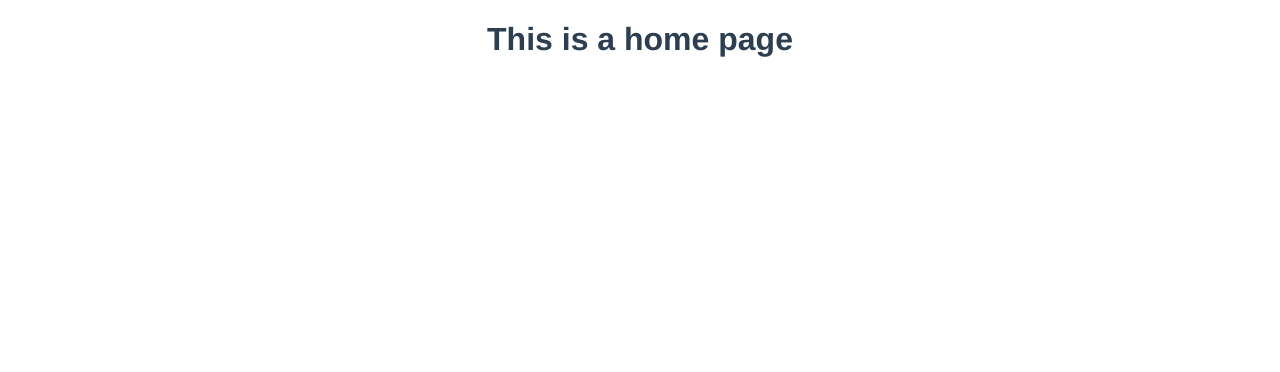
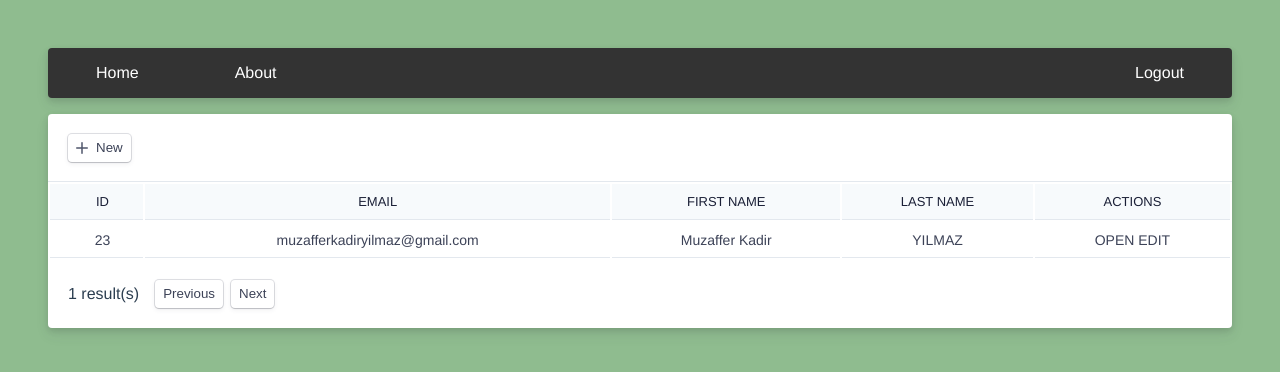
Before and after one commit to muzafferkadir/Vue-Reqres, a Vue app: page / in a window 1280 px wide. Shown: the top 372 px of the page. Built offline with nearby package versions, Linux system fonts and the light colour scheme.

Commit message:
Navbar, Users Page Table

```diff
--- a/package.json
+++ b/package.json
@@ -8,6 +8,8 @@
   },
   "dependencies": {
     "core-js": "^3.6.5",
+    "sass": "^1.32.4",
+    "sass-loader": "^10.1.1",
     "vue": "^2.6.11",
     "vue-router": "^3.2.0",
     "vuex": "^3.4.0"
--- a/src/components/Navbar.vue
+++ b/src/components/Navbar.vue
@@ -1,6 +1,10 @@
 <template>
-  <div>
-
+  <div class="navbar">
+    <ul>
+      <li><router-link to="/">Home</router-link></li>
+      <li><router-link to="/about">About</router-link></li>
+      <li style="float:right"><router-link to="/">Logout</router-link></li>
+    </ul>
   </div>
 </template>
 
@@ -9,19 +13,33 @@ export default {
   name: 'Navbar',
 }
 </script>
-<style scoped>
-h3 {
-  margin: 40px 0 0;
+<style scoped>ul {
+  list-style-type: none;
+  margin: 0;
+  padding: 0;
+  overflow: hidden;
+  background-color: #333;
+  border-radius: 4px;
+  overflow: hidden;
+  box-shadow: 0 7px 14px 0 rgba(60, 66, 87, 0.08), 0 3px 6px 0 rgba(0, 0, 0, 0.12);
 }
-ul {
-  list-style-type: none;
-  padding: 0;
+
+li {
+  float: left;
 }
-li {
-  display: inline-block;
-  margin: 0 10px;
+
+li a {
+  display: block;
+  color: white;
+  text-align: center;
+  padding: 1rem 3rem;
+  text-decoration: none;
 }
-a {
-  color: #42b983;
+
+li a:hover:not(.active) {
+  background-color: #111;
+}
+.navbar{
+  margin-bottom: 1rem;
 }
 </style>
--- a/src/layouts/MainLayout.vue
+++ b/src/layouts/MainLayout.vue
@@ -11,3 +11,9 @@ export default {
   components: { Navbar }
 }
 </script>
+<style>
+body{
+    background-color: darkseagreen;
+    margin: 3rem;
+}
+</style>
--- a/src/views/About.vue
+++ b/src/views/About.vue
@@ -1,7 +1,7 @@
 
 <template>
   <div>
-    <h1>This is an about page</h1>
+    <h1>Muzaffer Kadir YILMAZ 2021</h1>
   </div>
 </template>
 
--- a/src/views/Home.vue
+++ b/src/views/Home.vue
@@ -1,6 +1,45 @@
 <template>
-  <div>
-    <h1>This is a home page</h1>
+  <div class="container">
+    <div class="Card">
+      <div class="Card__content Card__content--border">
+        <button class="Button">
+          <svg aria-hidden="true" height="12" width="12" viewBox="0 0 16 16" xmlns="http://www.w3.org/2000/svg">
+            <path d="M9 7h6a1 1 0 0 1 0 2H9v6a1 1 0 0 1-2 0V9H1a1 1 0 1 1 0-2h6V1a1 1 0 1 1 2 0z" fill-rule="evenodd"></path>
+          </svg>
+          <span>New</span>
+        </button>
+      </div>
+      <table class="Table">
+        <thead>
+          <tr>
+
+            <td>ID</td>
+            <td>EMAIL</td>
+            <td>FIRST NAME</td>
+            <td>LAST NAME</td>
+            <td>ACTIONS</td>
+          </tr>
+        </thead>
+        <tbody>
+          <tr>
+            <td> 23 </td>
+            <td>muzafferkadiryilmaz@gmail.com</td>
+            <td>Muzaffer Kadir</td>
+            <td>YILMAZ</td>
+            <td>OPEN EDIT</td>
+          </tr>
+        </tbody>
+      </table>
+      <div class="Card__content">
+        <div class="Card__content-text"><strong>1</strong> result(s)</div>
+        <button class="Button ml-auto" >
+          <span>Previous</span>
+        </button>
+        <button class="Button ml-2" >
+          <span>Next</span>
+        </button>
+      </div>
+    </div>
   </div>
 </template>
 
@@ -9,3 +48,159 @@ export default {
   name: 'Home'
 }
 </script>
+<style lang="scss" scoped>
+body {
+	background: #e3e8ee;
+	color: #3c4257;
+	font-weight: 400;
+	font-size: 14px;
+}
+strong, b {
+	font-weight: 500;
+}
+
+@mixin actions {
+  box-shadow:
+		rgba(0, 0, 0, 0) 0px 0px 0px 0px,
+		rgba(0, 0, 0, 0) 0px 0px 0px 0px,
+		rgba(0, 0, 0, 0.12) 0px 1px 1px 0px,
+		rgba(60, 66, 87, 0.16) 0px 0px 0px 1px,
+		rgba(0, 0, 0, 0) 0px 0px 0px 0px,
+		rgba(0, 0, 0, 0) 0px 0px 0px 0px,
+		rgba(60, 66, 87, 0.08) 0px 2px 5px 0px;
+
+	&[disabled] {
+		opacity: .5;
+	}
+	&:not([disabled]) {
+		&:hover {
+			color: rgb(26, 31, 54);
+			box-shadow:
+				rgba(0, 0, 0, 0) 0px 0px 0px 0px,
+				rgba(0, 0, 0, 0) 0px 0px 0px 0px,
+				rgba(0, 0, 0, .12) 0px 1px 1px 0px,
+				rgba(60, 66, 87, .16) 0px 0px 0px 1px,
+				rgba(0, 0, 0, 0) 0px 0px 0px 0px,
+				rgba(60, 66, 87, .08) 0px 3px 9px 0px,
+				rgba(60, 66, 87, .08) 0px 2px 5px 0px;
+
+			svg {
+				fill: #2a2f45;
+			}
+		}
+		&:focus {
+			outline: none;
+			box-shadow:
+				rgba(0, 0, 0, 0) 0px 0px 0px 0px,
+				rgba(58, 151, 212, .36) 0px 0px 0px 4px,
+				rgba(0, 0, 0, 0.12) 0px 1px 1px 0px,
+				rgba(60, 66, 87, 0.16) 0px 0px 0px 1px,
+				rgba(0, 0, 0, 0) 0px 0px 0px 0px,
+				rgba(0, 0, 0, 0) 0px 0px 0px 0px,
+				rgba(60, 66, 87, 0.08) 0px 2px 5px 0px;
+		}
+	}
+}
+
+.Button {
+	@include actions();
+	outline: none !important;
+	font-weight: 500;
+	background-color: #fff;
+	border: 0;
+	height: 28px;
+	display: flex;
+	align-items: center;
+	padding: 4px 8px;
+	border-radius: 4px;
+	transition:
+		background-color .24s,
+		box-shadow .24s,
+		color .24s;
+	color: #3c4257;
+	margin-right: .5rem;
+	span {
+		line-height: 20px;
+	}
+	svg {
+		margin-right: 8px;
+		fill: #4f566b;
+	}
+}
+.Card {
+	border-radius: 4px;
+	background: #fff;
+	overflow: hidden;
+	box-shadow:
+		0 7px 14px 0 rgba(60, 66, 87, 0.08),
+		0 3px 6px 0 rgba(0, 0, 0, 0.12);
+
+	&__content {
+		padding: 20px;
+		display: flex;
+		align-items: center;
+		&-text{
+      margin-right: 1rem;
+    }
+		&--border {
+			box-shadow: inset 0 -1px #e3e8ee;
+		}
+	}
+}
+.Table {
+	width: 100%;
+
+	tbody {
+		td {
+			font-size: 14px;
+			color: #3c4257;
+			font-weight: 400;
+			line-height: 20px;
+		}
+	}
+	thead {
+		background-color: #f7fafc;
+
+		td {
+			text-transform: uppercase;
+			font-size: 13px;
+			color: #1a1f36;
+			font-weight: 500;
+			vertical-align: middle;
+			line-height: 20px;
+			user-select: none;
+		}
+	}
+	tr {
+		td {
+			box-shadow: inset 0 -1px #e3e8ee;
+			padding: 8px;
+
+			&:first-child {
+				padding-left: 20px;
+			}
+		}
+	}
+
+	&__header {
+		&-item {
+			align-items: center;
+			svg {
+				margin-left: 8px;
+				fill: #8792a2;
+			}
+		}
+	}
+	&__checkbox {
+		label {
+			opacity: 0;
+		}
+	}
+
+	tr:hover > &__checkbox {
+		label {
+			opacity: 1;
+		}
+	}
+}
+</style>
```
Also changed, not shown: 1 other file (tests, documents, lock files or other folders).
